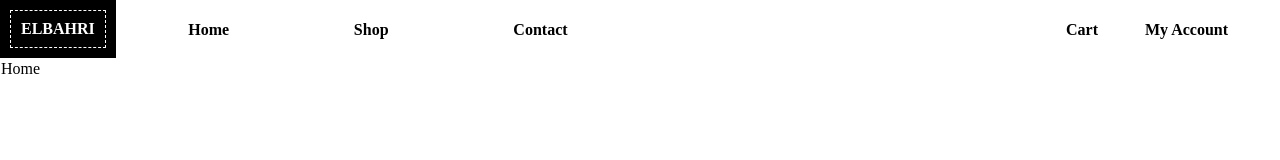
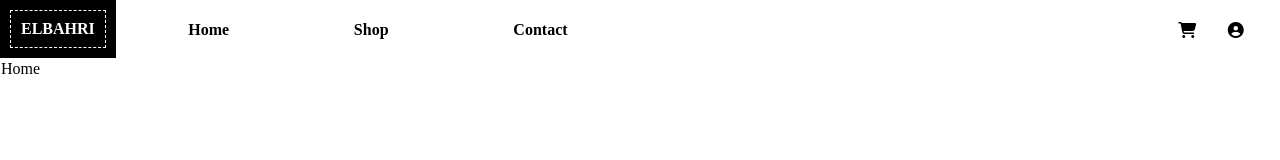
Before and after one commit to krimoelbahri/shopping-cart, a React (Create React App) app: page / in a window 1280 px wide. Shown: the top 160 px of the page. Built offline with nearby package versions, Linux system fonts and the light colour scheme.

Commit message:
added font awesome icons

```diff
--- a/public/index.html
+++ b/public/index.html
@@ -11,6 +11,10 @@
 			name="description"
 			content="Web site created using create-react-app"
 		/>
+		<script
+			src="https://kit.fontawesome.com/2f7b3162f6.js"
+			crossorigin="anonymous"
+		></script>
 		<title>Shopping Cart</title>
 	</head>
 	<body>
--- a/src/Style/App.css
+++ b/src/Style/App.css
@@ -24,7 +24,7 @@ h1 {
 }
 #right-nav {
 	justify-content: space-evenly;
-	width: 20%;
+	width: 10%;
 	height: 100%;
 }
 .list {
--- a/src/components/Nav.js
+++ b/src/components/Nav.js
@@ -24,10 +24,14 @@ function Nav() {
 
 			<ul id='right-nav' className='flex-r pd-5px'>
 				<Link to='/shop-cart'>
-					<li>Cart</li>
+					<li>
+						<i class='fas fa-shopping-cart'></i>
+					</li>
 				</Link>
 				<Link to='/'>
-					<li>My Account</li>
+					<li>
+						<i class='fas fa-user-circle'></i>
+					</li>
 				</Link>
 			</ul>
 		</nav>
```
